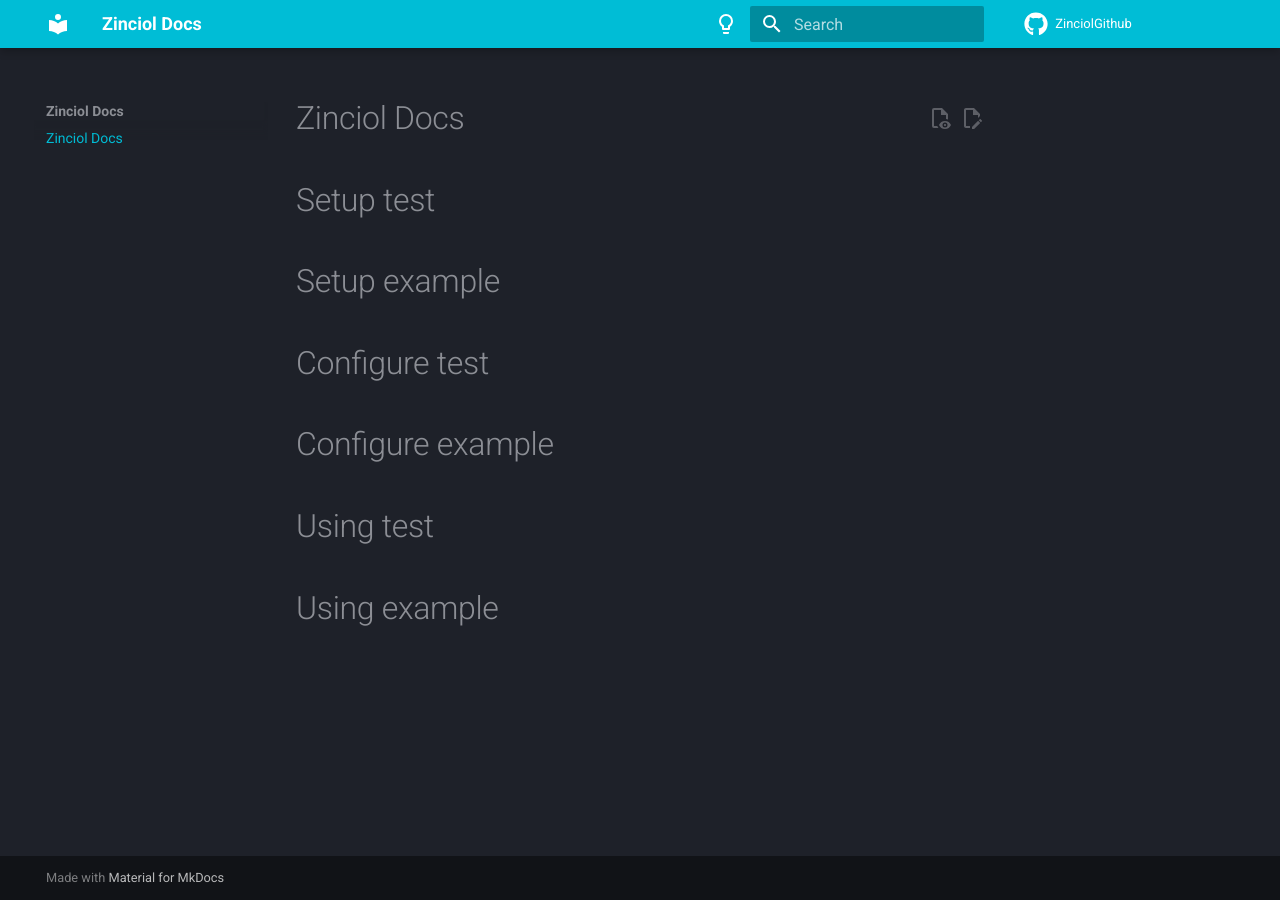
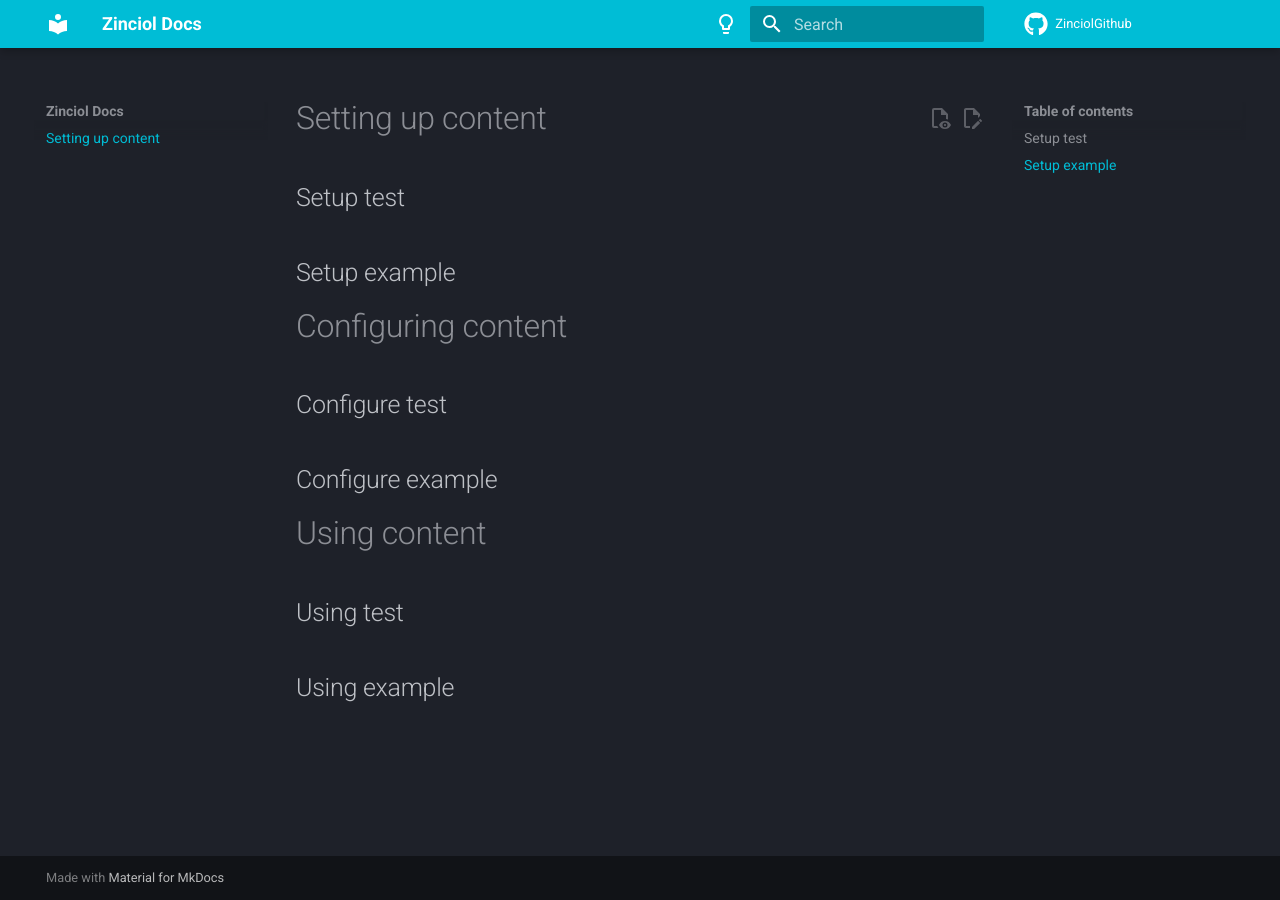
Before and after one commit to Zinciol/zinciol.github.io, an MkDocs documentation site: the page built from docs/index.md, in a window 1280 px wide. Built offline with MkDocs 1.6.1 and Material for MkDocs 9.7.7, drawn with Linux system fonts in a browser that asks for light colours; comment, search, counter and statistics services are not loaded.

Commit message:
Update index.md

```diff
--- a/docs/index.md
+++ b/docs/index.md
@@ -1,7 +1,9 @@
-# Zinciol Docs
-# Setup test
-# Setup example
-# Configure test
-# Configure example
-# Using test
-# Using example
+# Setting up content
+## Setup test
+## Setup example
+# Configuring content
+## Configure test
+## Configure example
+# Using content
+## Using test
+## Using example
```
